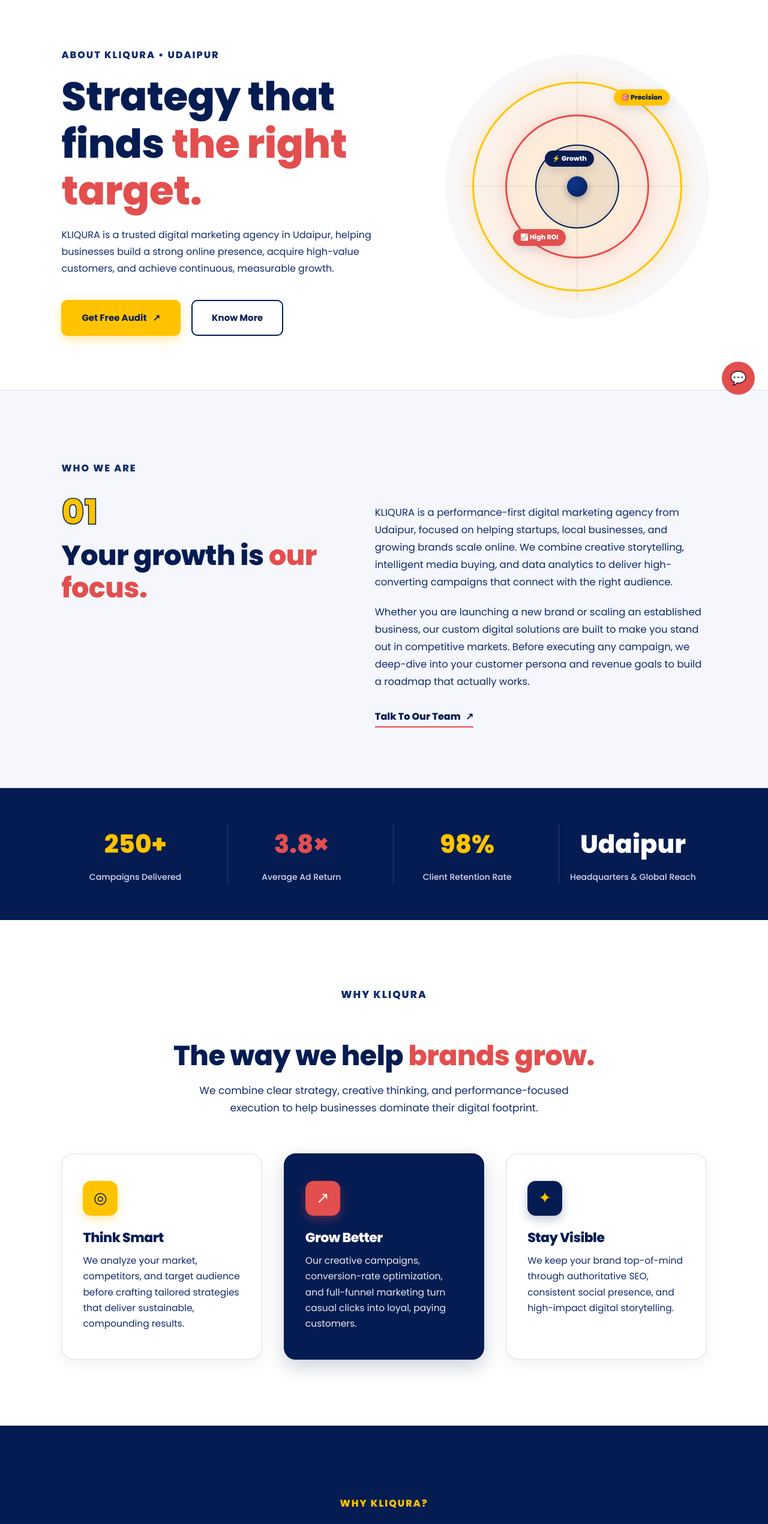
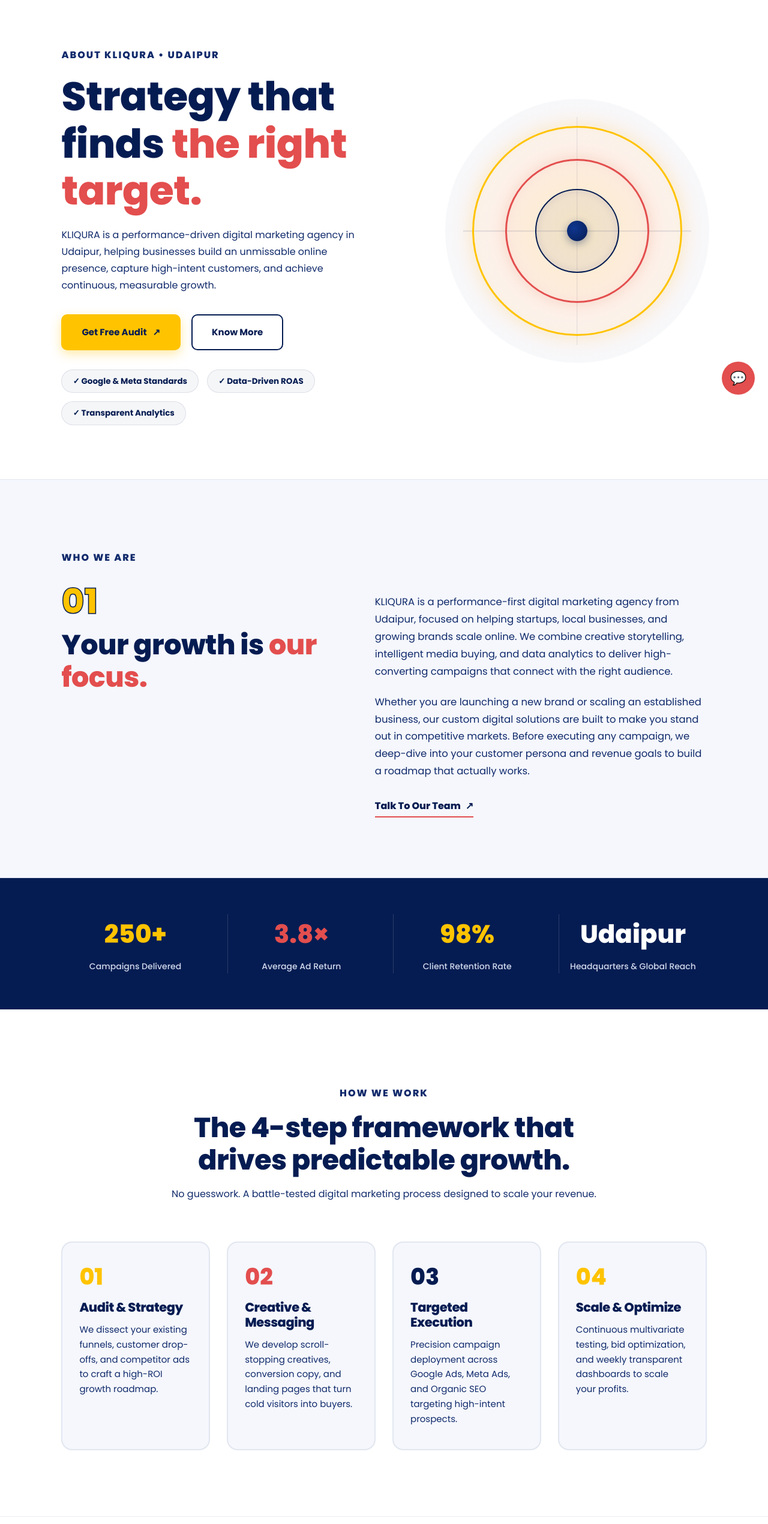
Before and after one commit to himikajain11-art/kliqura-website-v2, a React (Vite) app: page /about in a window 1280 px wide. Shown: the part 120-2661 px from the top of the page at 60% size. Built offline with nearby package versions, Linux system fonts and the light colour scheme; a web font is replaced by a local one.

Commit message:
Clean target diagram (remove badges) and add 4-step digital marketing framework

```diff
--- a/src/pages/About.css
+++ b/src/pages/About.css
@@ -8,7 +8,7 @@
   --navy-body: #102a6b;      /* Highly readable navy body text */
   --navy-muted: #526382;     /* Subtle secondary text */
   --soft-bg: #f5f7fd;        /* Soft, clean background */
-  --border-light: rgba(5, 28, 82, 0.1);
+  --border-light: rgba(5, 28, 82, 0.08);
 }
 
 .about-page {
@@ -120,7 +120,7 @@
   font-size: 18px;
   line-height: 1.7;
   color: var(--navy-body);
-  margin-bottom: 38px;
+  margin-bottom: 34px;
 }
 
 .about-hero-buttons {
@@ -129,7 +129,32 @@
   flex-wrap: wrap;
 }
 
-/* ===== ATTRACTIVE TARGET DIAGRAM ===== */
+/* Trust Badges under Hero Buttons */
+.about-hero-badges {
+  display: flex;
+  gap: 14px;
+  margin-top: 32px;
+  flex-wrap: wrap;
+}
+
+.about-hero-badges span {
+  font-family: "Inter", sans-serif;
+  font-size: 13.5px;
+  font-weight: 700;
+  color: var(--navy);
+  background: rgba(5, 28, 82, 0.04);
+  border: 1.5px solid rgba(5, 28, 82, 0.1);
+  padding: 8px 18px;
+  border-radius: 50px;
+  transition: all 0.2s ease;
+}
+
+.about-hero-badges span:hover {
+  background: rgba(255, 195, 0, 0.2);
+  border-color: var(--yellow);
+}
+
+/* ===== CLEAN TARGET BOARD DIAGRAM ===== */
 .about-target-visual {
   display: flex;
   align-items: center;
@@ -222,7 +247,7 @@
   box-shadow: inset 0 0 14px rgba(5, 28, 82, 0.1);
 }
 
-/* Hover effect on entire target */
+/* Interactive Hover effect */
 .target-board:hover .target-ring-outer {
   transform: scale(1.03);
 }
@@ -272,40 +297,6 @@
     transform: scale(2.4);
     opacity: 0;
   }
-}
-
-/* Floating Micro-Badges around target */
-.target-badge {
-  position: absolute;
-  font-family: "Manrope", sans-serif;
-  font-size: 11px;
-  font-weight: 800;
-  padding: 5px 12px;
-  border-radius: 20px;
-  white-space: nowrap;
-  box-shadow: 0 6px 16px rgba(5, 28, 82, 0.12);
-  z-index: 3;
-}
-
-.badge-yellow {
-  top: 10px;
-  right: 18px;
-  background: var(--yellow);
-  color: var(--navy);
-}
-
-.badge-red {
-  bottom: 18px;
-  left: 10px;
-  background: var(--red);
-  color: var(--white);
-}
-
-.badge-navy {
-  top: 8px;
-  left: 14px;
-  background: var(--navy);
-  color: var(--white);
 }
 
 /* ===== WHO WE ARE / OVERVIEW ===== */
@@ -437,6 +428,94 @@
   font-weight: 500;
 }
 
+/* ===== DIGITAL MARKETING: 4-STEP GROWTH FRAMEWORK ===== */
+.about-framework-section {
+  padding: 110px 8%;
+  background: var(--white);
+  border-bottom: 1px solid var(--border-light);
+}
+
+.framework-container {
+  max-width: 1360px;
+  margin: 0 auto;
+}
+
+.framework-header {
+  text-align: center;
+  max-width: 720px;
+  margin: 0 auto 65px;
+}
+
+.framework-header h2 {
+  font-size: clamp(32px, 3.8vw, 46px);
+  margin-bottom: 16px;
+}
+
+.framework-subtitle {
+  font-size: 17px;
+  color: var(--navy-body);
+  margin: 0;
+}
+
+.framework-grid {
+  display: grid;
+  grid-template-columns: repeat(4, 1fr);
+  gap: 28px;
+}
+
+.framework-card {
+  background: var(--soft-bg);
+  border: 2px solid rgba(5, 28, 82, 0.08);
+  border-radius: 18px;
+  padding: 38px 28px;
+  transition: all 0.3s ease;
+  display: flex;
+  flex-direction: column;
+  position: relative;
+}
+
+.framework-card:hover {
+  transform: translateY(-8px);
+  background: var(--white);
+  box-shadow: 0 16px 36px rgba(5, 28, 82, 0.1);
+  border-color: var(--navy);
+}
+
+.step-num {
+  font-family: "Manrope", sans-serif;
+  font-size: 38px;
+  font-weight: 800;
+  line-height: 1;
+  margin-bottom: 20px;
+  display: block;
+}
+
+.step-yellow {
+  color: var(--yellow);
+}
+
+.step-red {
+  color: var(--red);
+}
+
+.step-navy {
+  color: var(--navy);
+}
+
+.framework-card h3 {
+  font-family: "Manrope", sans-serif;
+  font-size: 21px;
+  font-weight: 800;
+  margin-bottom: 12px;
+}
+
+.framework-card p {
+  font-size: 15px;
+  line-height: 1.65;
+  margin: 0;
+  color: var(--navy-body);
+}
+
 /* ===== WHY KLIQURA / VALUES ===== */
 .about-values-section {
   padding: 110px 8%;
@@ -464,7 +543,7 @@
 .about-values-cards {
   display: grid;
   grid-template-columns: repeat(3, 1fr);
-  gap: 36px; /* Proper, generous distance between cards */
+  gap: 36px;
 }
 
 .value-card {
@@ -484,7 +563,6 @@
   box-shadow: 0 16px 36px rgba(5, 28, 82, 0.12);
 }
 
-/* Featured Middle Card */
 .value-card-featured {
   background: var(--navy);
   border-color: var(--navy);
@@ -573,6 +651,12 @@
 }
 
 /* ===== RESPONSIVE ===== */
+@media (max-width: 1150px) {
+  .framework-grid {
+    grid-template-columns: repeat(2, 1fr);
+  }
+}
+
 @media (max-width: 1050px) {
   .about-hero {
     grid-template-columns: 1fr;
@@ -584,7 +668,8 @@
     flex-direction: column;
     align-items: center;
   }
-  .about-hero-buttons {
+  .about-hero-buttons,
+  .about-hero-badges {
     justify-content: center;
   }
   .overview-main {
@@ -628,6 +713,9 @@
     width: 26px;
     height: 26px;
   }
+  .framework-grid {
+    grid-template-columns: 1fr;
+  }
   .stats-container {
     grid-template-columns: 1fr;
     gap: 30px;
--- a/src/pages/About.jsx
+++ b/src/pages/About.jsx
@@ -24,9 +24,9 @@
           </h1>
 
           <p className="about-hero-text">
-            KLIQURA is a trusted digital marketing agency in Udaipur, helping
-            businesses build a strong online presence, acquire high-value customers,
-            and achieve continuous, measurable growth.
+            KLIQURA is a performance-driven digital marketing agency in Udaipur,
+            helping businesses build an unmissable online presence, capture high-intent
+            customers, and achieve continuous, measurable growth.
           </p>
 
           <div className="about-hero-buttons">
@@ -42,9 +42,16 @@
               Know More
             </a>
           </div>
+
+          {/* Agency Trust Badges */}
+          <div className="about-hero-badges">
+            <span>✓ Google & Meta Standards</span>
+            <span>✓ Data-Driven ROAS</span>
+            <span>✓ Transparent Analytics</span>
+          </div>
         </div>
 
-        {/* ===== ATTRACTIVE PRECISION TARGET DIAGRAM ===== */}
+        {/* ===== CLEAN PRECISION TARGET DIAGRAM (Badges Removed) ===== */}
         <div className="about-target-visual" aria-hidden="true">
           <div className="target-board">
             {/* Ambient Background Glow */}
@@ -54,20 +61,14 @@
             <div className="target-crosshair target-crosshair-h" />
             <div className="target-crosshair target-crosshair-v" />
 
-            {/* Outer Ring: School Bus Yellow with subtle pulse */}
-            <div className="target-ring target-ring-outer">
-              <span className="target-badge badge-yellow">🎯 Precision</span>
-            </div>
+            {/* Outer Ring: School Bus Yellow */}
+            <div className="target-ring target-ring-outer" />
 
-            {/* Middle Ring: Strawberry Red with accent */}
-            <div className="target-ring target-ring-middle">
-              <span className="target-badge badge-red">📈 High ROI</span>
-            </div>
+            {/* Middle Ring: Strawberry Red */}
+            <div className="target-ring target-ring-middle" />
 
             {/* Inner Ring: Deep Navy */}
-            <div className="target-ring target-ring-inner">
-              <span className="target-badge badge-navy">⚡ Growth</span>
-            </div>
+            <div className="target-ring target-ring-inner" />
 
             {/* Center Bullseye Dot with Ping Waves */}
             <div className="target-center-dot">
@@ -145,6 +146,53 @@
         </div>
       </section>
 
+      {/* ===== DIGITAL MARKETING: 4-STEP GROWTH FRAMEWORK ===== */}
+      <section className="about-framework-section">
+        <div className="framework-container">
+          <div className="framework-header">
+            <p className="about-eyebrow">HOW WE WORK</p>
+            <h2>The 4-step framework that drives predictable growth.</h2>
+            <p className="framework-subtitle">
+              No guesswork. A battle-tested digital marketing process designed to scale your revenue.
+            </p>
+          </div>
+
+          <div className="framework-grid">
+            <div className="framework-card">
+              <span className="step-num step-yellow">01</span>
+              <h3>Audit & Strategy</h3>
+              <p>
+                We dissect your existing funnels, customer drop-offs, and competitor ads to craft a high-ROI growth roadmap.
+              </p>
+            </div>
+
+            <div className="framework-card">
+              <span className="step-num step-red">02</span>
+              <h3>Creative & Messaging</h3>
+              <p>
+                We develop scroll-stopping creatives, conversion copy, and landing pages that turn cold visitors into buyers.
+              </p>
+            </div>
+
+            <div className="framework-card">
+              <span className="step-num step-navy">03</span>
+              <h3>Targeted Execution</h3>
+              <p>
+                Precision campaign deployment across Google Ads, Meta Ads, and Organic SEO targeting high-intent prospects.
+              </p>
+            </div>
+
+            <div className="framework-card">
+              <span className="step-num step-yellow">04</span>
+              <h3>Scale & Optimize</h3>
+              <p>
+                Continuous multivariate testing, bid optimization, and weekly transparent dashboards to scale your profits.
+              </p>
+            </div>
+          </div>
+        </div>
+      </section>
+
       {/* ===== WHY KLIQURA / VALUES ===== */}
       <section className="about-values-section">
         <div className="about-values-heading">
```
Also changed, not shown: 1 other file (tests, documents, lock files or other folders).
